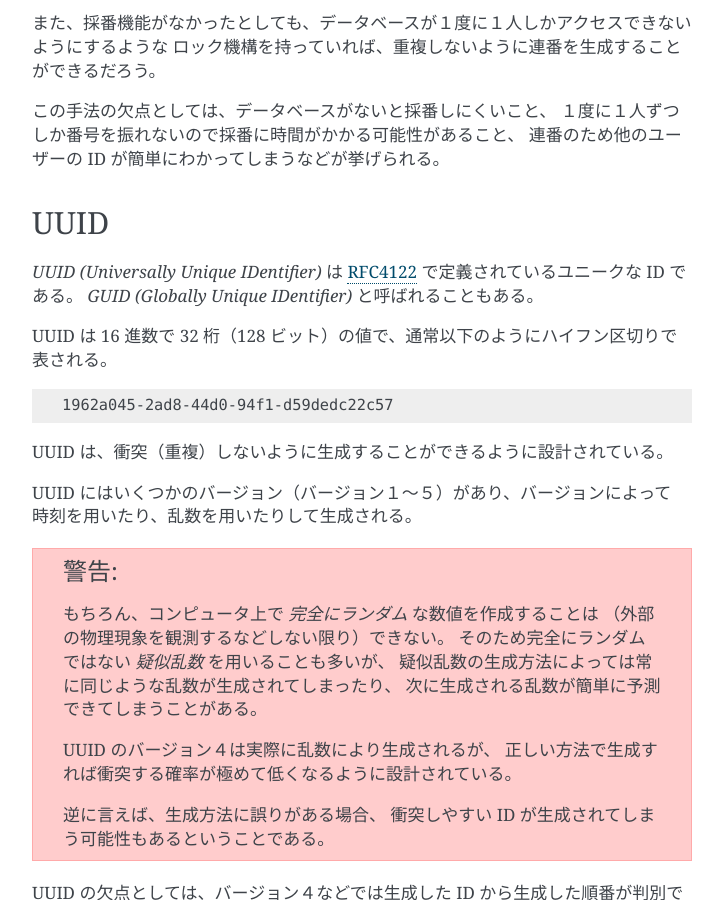
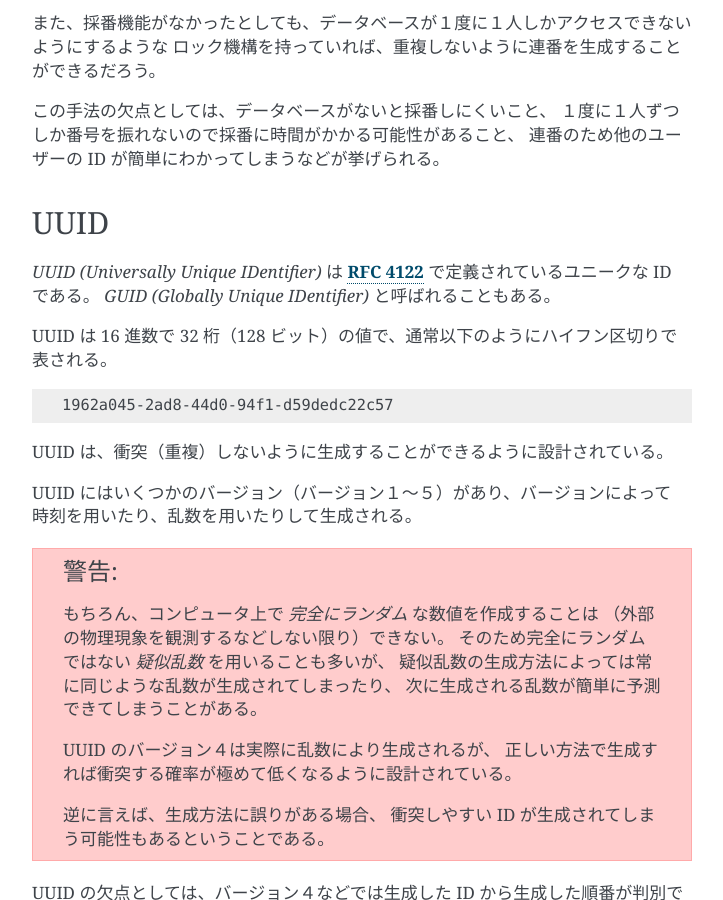
Before and after one commit to aizulab/python-training, a Sphinx documentation site: the page built from source/id_and_uuid.rst, in a window 1280 px wide and 900 px high, scrolled down 872 px. Shown: the whole window, without its empty margins (388-1111 px from the left). Built offline with Sphinx 7.4.7, drawn with Linux system fonts in a browser that asks for light colours.

Commit message:
refactor: RFC の参照に :rfc: role を使用

```diff
--- a/source/id_and_uuid.rst
+++ b/source/id_and_uuid.rst
@@ -45,10 +45,8 @@
 UUID
 ====
 
-*UUID (Universally Unique IDentifier)* は RFC4122_ で定義されているユニークな ID である。
+*UUID (Universally Unique IDentifier)* は :rfc:`4122` で定義されているユニークな ID である。
 *GUID (Globally Unique IDentifier)* と呼ばれることもある。
-
-.. _RFC4122: https://datatracker.ietf.org/doc/html/rfc4122
 
 UUID は 16 進数で 32 桁（128 ビット）の値で、通常以下のようにハイフン区切りで表される。
 
```
